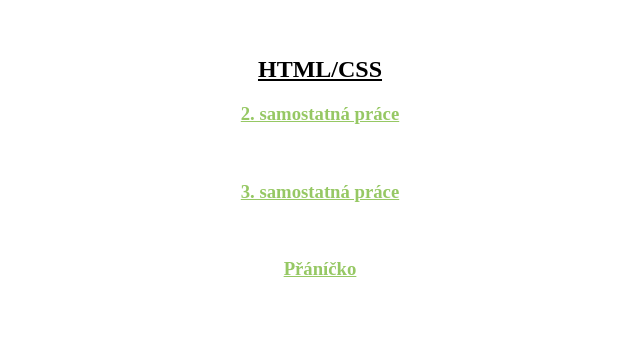
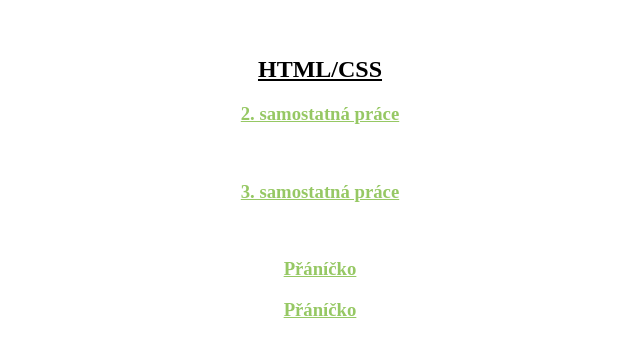
Before and after one commit to konicek/konicek.github.io, a plain HTML site: page index.html in a window 1280 px wide. Shown: the part 48-402 px from the top of the page, without its empty margins (320-960 px from the left). Drawn offline with Linux system fonts and the light colour scheme.

Commit message:
uprava indexu

```diff
--- a/index.html
+++ b/index.html
@@ -33,6 +33,7 @@
         <h3 align="center"><a href="http://konicek.github.io/html16-30.html">2. samostatná práce</a></h3><br>
         <h3 align="center"><a href="http://konicek.github.io/html31-45.html">3. samostatná práce</a></h3><br>
         <h3 align="center"><a href="http://konicek.github.io/pranicko.html">Přáníčko</a></h3>
+        <h3 align="center"><a href="http://konicek.github.io/javascript1.html">Přáníčko</a></h3>
 
     </body>
 </html>
```
Also changed, not shown: javascript1.html (+16 -13 lines).
